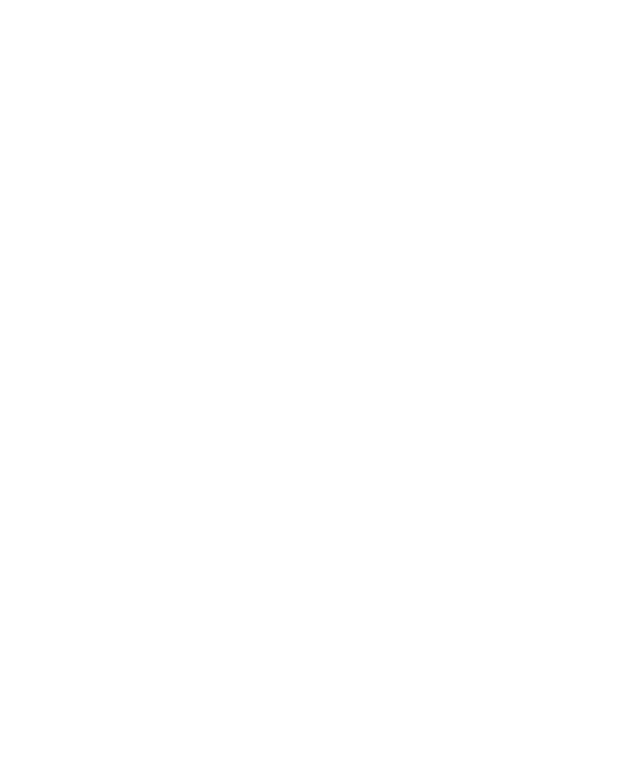
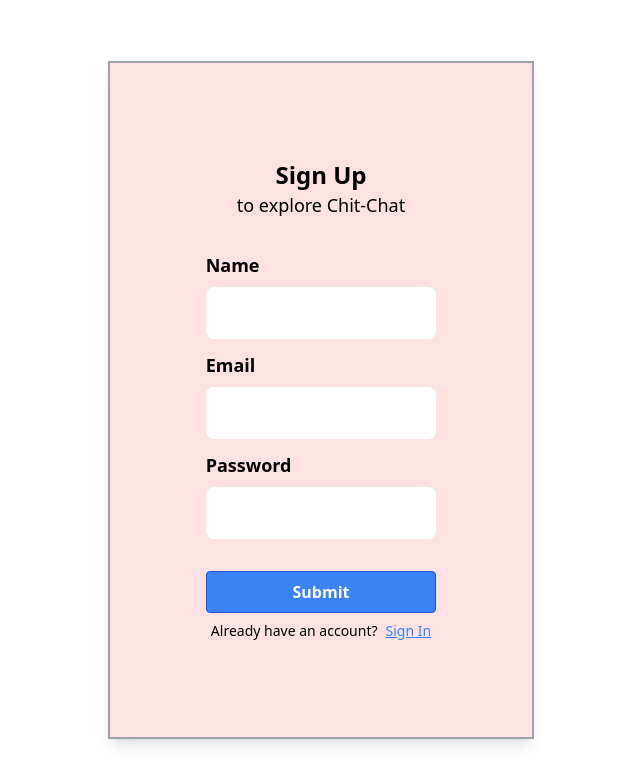
Before and after one commit to ms1835/ChatBot, a React (Create React App) app in the folder client/: page /api/register in a window 1280 px wide. Before the commit this address had no page. Shown: the top 784 px of the page, without its empty margins (319-959 px from the left). Built offline with nearby package versions, Linux system fonts and the light colour scheme.

Commit message:
Changed routes

```diff
--- a/client/src/App.js
+++ b/client/src/App.js
@@ -10,9 +10,9 @@ const App = () => {
     const isLoggedIn = localStorage.getItem('user:token') != null;
 
     if(!isLoggedIn && auth){
-      return <Navigate to={'/auth/sign_in'} />
+      return <Navigate to={'/api/login'} />
     }
-    else if(isLoggedIn && ['/auth/sign_in', '/auth/sign_up'].includes(window.location.pathname)){
+    else if(isLoggedIn && ['/api/login', '/api/register'].includes(window.location.pathname)){
       return <Navigate to={'/'} />
     }
 
@@ -21,12 +21,12 @@ const App = () => {
 
   return (
     <Routes>
-      <Route path="/auth/sign_in" element={
+      <Route path="/api/login" element={
         <ProtectedRoute>
           <SignIn />
         </ProtectedRoute>
       } />
-      <Route path="/auth/sign_up" element={
+      <Route path="/api/register" element={
         <ProtectedRoute>
          <SignUp />
         </ProtectedRoute>
--- a/client/src/components/SignIn.js
+++ b/client/src/components/SignIn.js
@@ -56,7 +56,7 @@ const SignIn = () => {
                     </div>
                     <div className="flex justify-center">
                         <p className="text-sm">Don't have an account?</p>
-                        <span className="text-sm ml-2 text-blue-500 underline cursor-pointer" onClick={() => navigate('/auth/sign_up')}>Sign Up</span>
+                        <span className="text-sm ml-2 text-blue-500 underline cursor-pointer" onClick={() => navigate('/api/register')}>Sign Up</span>
                     </div>
                 </form>
             </div>
--- a/client/src/components/SingUp.js
+++ b/client/src/components/SingUp.js
@@ -60,7 +60,7 @@ const SignUp = () => {
                     </div>
                     <div className="flex justify-center">
                         <p className="text-sm">Already have an account?</p>
-                        <span className="text-sm ml-2 text-blue-500 underline cursor-pointer" onClick={() => navigate('/auth/sign_in')}>Sign In</span>
+                        <span className="text-sm ml-2 text-blue-500 underline cursor-pointer" onClick={() => navigate('/api/login')}>Sign In</span>
                     </div>
                 </form>
             </div>
```
